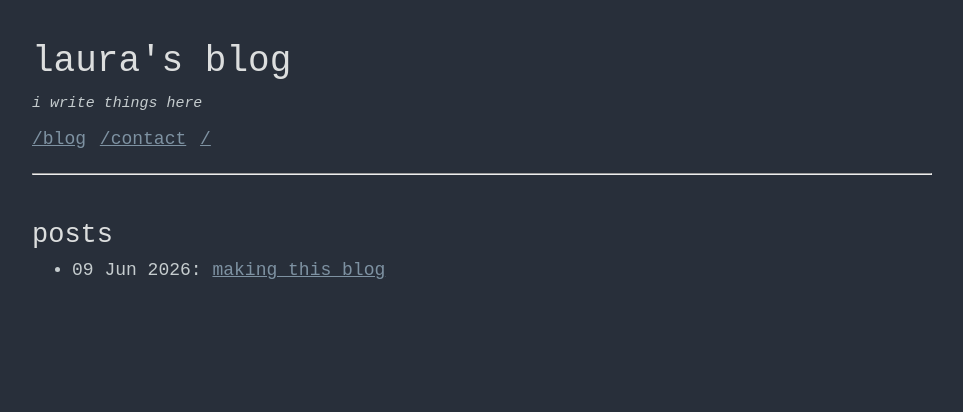
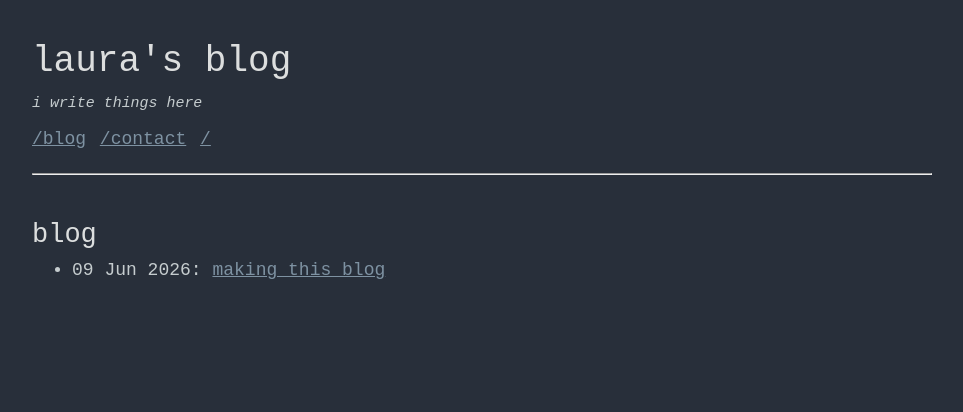
Before and after one commit to 7lauraa/7lauraa.github.io, a Jekyll site: the page built from blog/index.html, in a window 1280 px wide. Shown: the top 412 px of the page, without its empty margins (158-1121 px from the left). Built offline with Jekyll 4.4.1, drawn with Linux system fonts in a browser that asks for light colours; the list of posts is cut into pages by our own code.

Commit message:
Update index.html

```diff
--- a/blog/index.html
+++ b/blog/index.html
@@ -1,11 +1,11 @@
 ---
 layout: default
-title: posts
+title: blog
 pagination:
     enabled: true
 ---
 
-<h2>posts</h2>
+<h2>blog</h2>
 <ul id="recent-articles">
     {% for post in site.posts %}
         <li>
```
